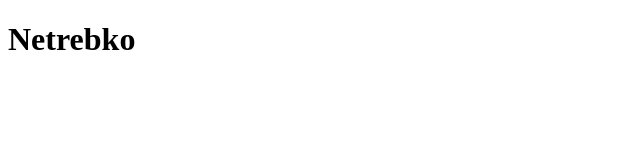
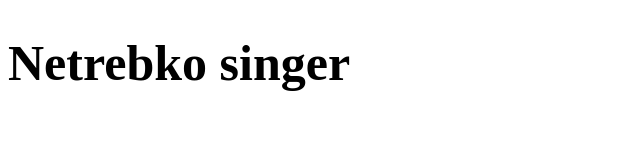
Before and after one commit to AndreiaIsa/music-project, a plain HTML site: page index.html in a window 1280 px wide. Shown: the whole page, without its empty margins (0-640 px from the left). Drawn offline with Linux system fonts and the light colour scheme.

Commit message:
created inicial structure

```diff
--- a/index.html
+++ b/index.html
@@ -8,6 +8,6 @@
     <title>Opera Singer Netrebko</title>
   </head>
   <body>
-    <h1>Netrebko</h1>
+    <h1>Netrebko singer</h1>
   </body>
 </html>
--- a/src/style.css
+++ b/src/style.css
@@ -0,0 +1,3 @@
+h1 {
+  font-size: 50px;
+}
```
